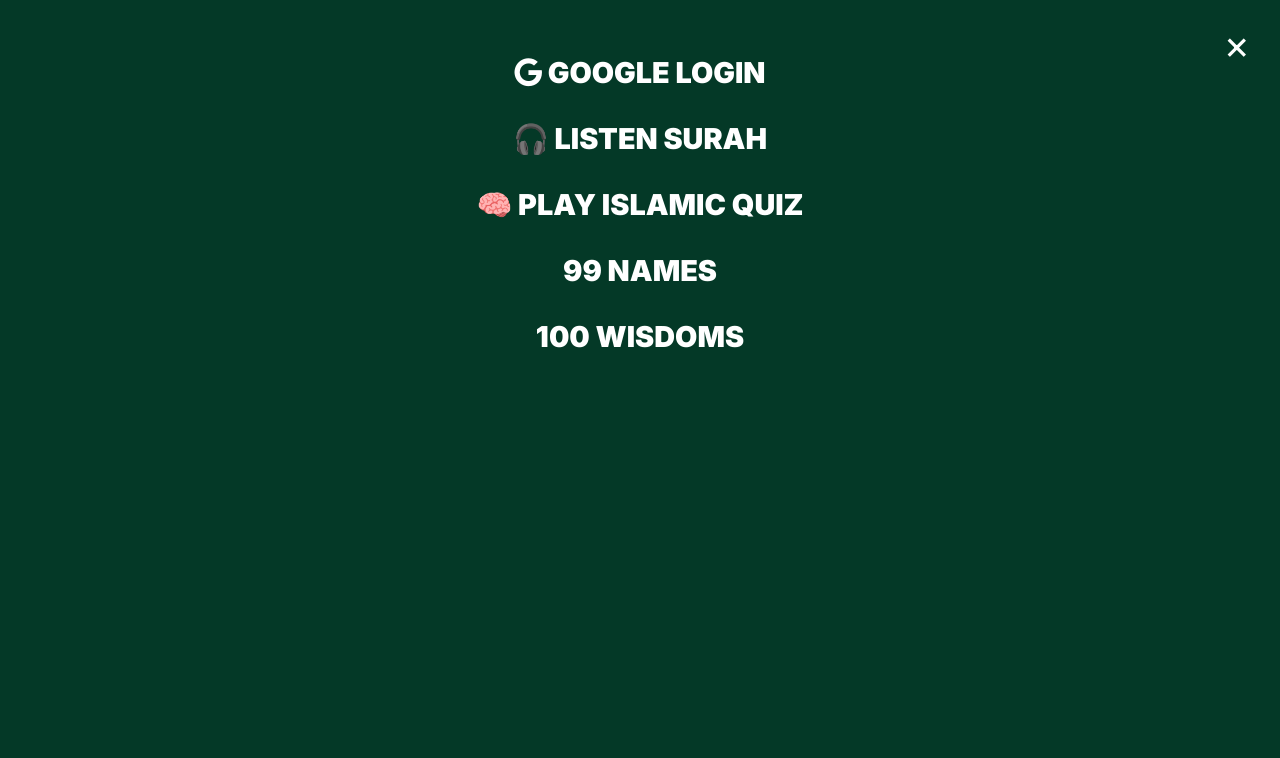
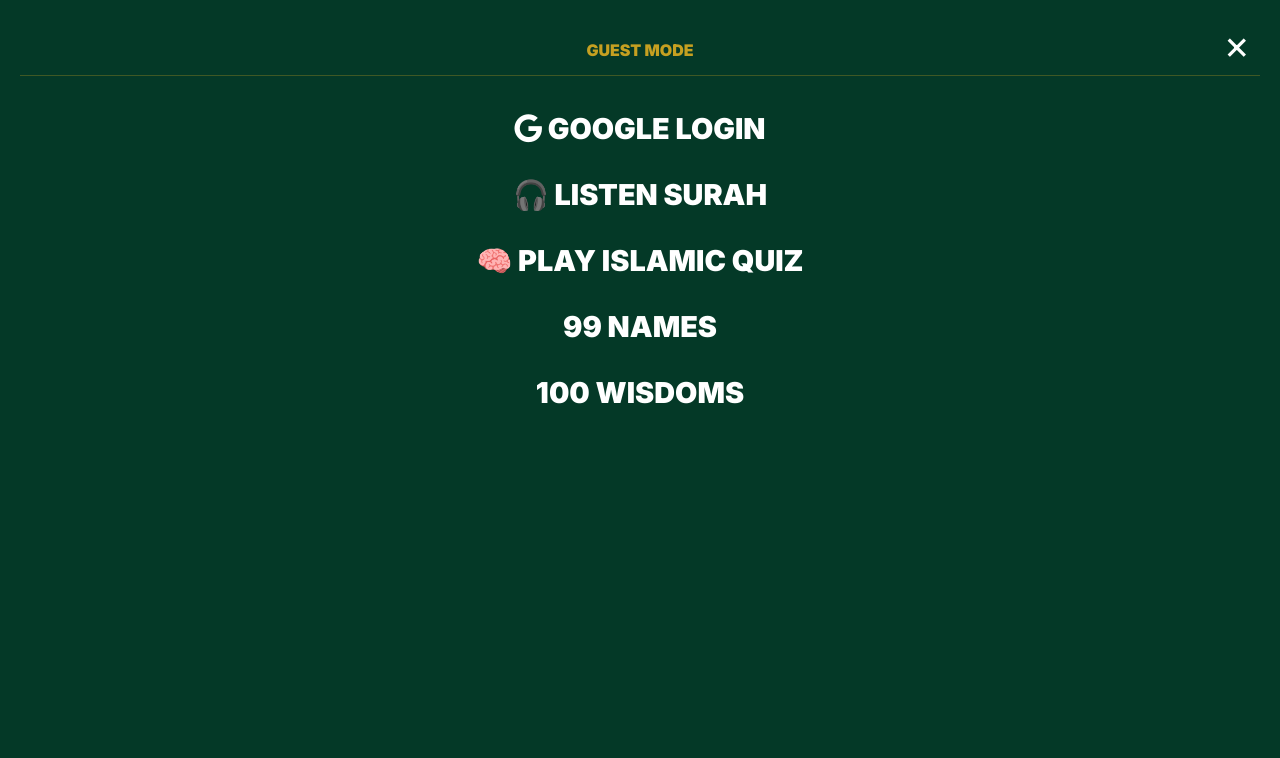
Before and after one commit to sahinaktar432-dot/GlobalMuslimDashboard, a plain HTML site: page index.html in a window 1280 px wide. Both pictures are taken after a click on the element 1248 px from the left and 28 px from the top of the page. Shown: the top 758 px of the page. Drawn offline with Linux system fonts and the light colour scheme.

Commit message:
Update index.html

```diff
--- a/index.html
+++ b/index.html
@@ -27,6 +27,7 @@
             background: var(--emerald); z-index: 5000; display: none; flex-direction: column;
             overflow-y: auto; padding: 40px 20px;
         }
+        .user-display { color: var(--gold); font-size: 1rem; font-weight: 900; text-align: center; margin-bottom: 20px; text-transform: uppercase; border-bottom: 1px solid rgba(197, 160, 33, 0.3); padding-bottom: 15px; }
         .menu-item { color: white; text-decoration: none; font-size: 1.8rem; margin: 15px 0; font-weight: 900; cursor: pointer; text-align: center; }
         .close-btn { position: absolute; top: 20px; right: 30px; color: white; font-size: 2.5rem; cursor: pointer; z-index: 6000; }
 
@@ -89,7 +90,8 @@
 
     <div id="fullMenu">
         <div class="close-btn" onclick="toggleMenu()">×</div>
-        <div class="menu-item" onclick="handleGoogleLogin()"><i class="fab fa-google"></i> GOOGLE LOGIN</div>
+        <div id="userName" class="user-display">Guest Mode</div>
+        <div class="menu-item" id="loginBtn" onclick="handleGoogleLogin()"><i class="fab fa-google"></i> GOOGLE LOGIN</div>
         <div class="menu-item" onclick="openSurahs()">🎧 LISTEN SURAH</div>
         <div class="menu-item" onclick="openQuiz()">🧠 PLAY ISLAMIC QUIZ</div>
         <a href="#names" class="menu-item" onclick="toggleMenu()">99 NAMES</a>
@@ -121,7 +123,6 @@
     </div>
 
     <div class="container">
-
         <section>
             <h2>The Visionary</h2>
             <p style="font-size: 1rem; font-weight: 700; color: #333;">I am <b>Shahin Aktar</b>, a 17-year-old creator. <b>Al-Alsa</b> is a professional hub designed to unite the Ummah through discipline and technology.</p>
@@ -146,7 +147,6 @@
             <h2>100 Wisdoms & Verses</h2>
             <div class="quote-scroll" id="quoteList"></div>
         </section>
-
     </div>
 
     <footer style="text-align: center; padding: 40px 20px;">
@@ -176,12 +176,15 @@
 
         function handleGoogleLogin() {
             auth.signInWithPopup(provider).then((result) => {
-                alert("Assalamu Alaikum, " + result.user.displayName);
-                toggleMenu();
+                const user = result.user;
+                // Update Menu with Name
+                document.getElementById('userName').innerText = "Logged in as: " + user.displayName;
+                document.getElementById('loginBtn').innerHTML = '<i class="fas fa-check-circle"></i> ACCOUNT LINKED';
+                alert("Assalamu Alaikum, " + user.displayName);
             }).catch(err => alert("Please ensure you clicked SAVE in Firebase Console settings."));
         }
 
-        // 2. APP LOGIC
+        // --- THE REST OF YOUR LOGIC (UNCHANGED) ---
         let userData = JSON.parse(localStorage.getItem('alsa_v7')) || { coins: 0 };
         document.getElementById('coinCount').innerText = userData.coins;
 
```
